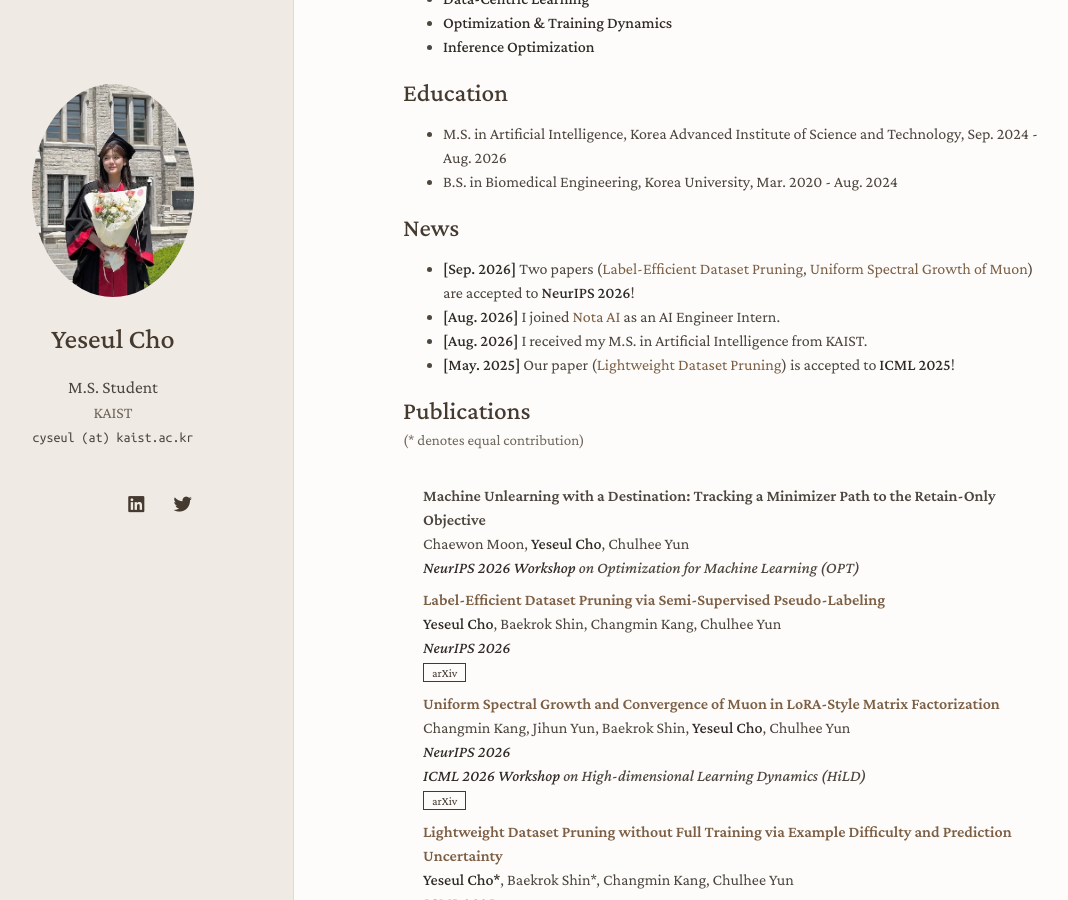
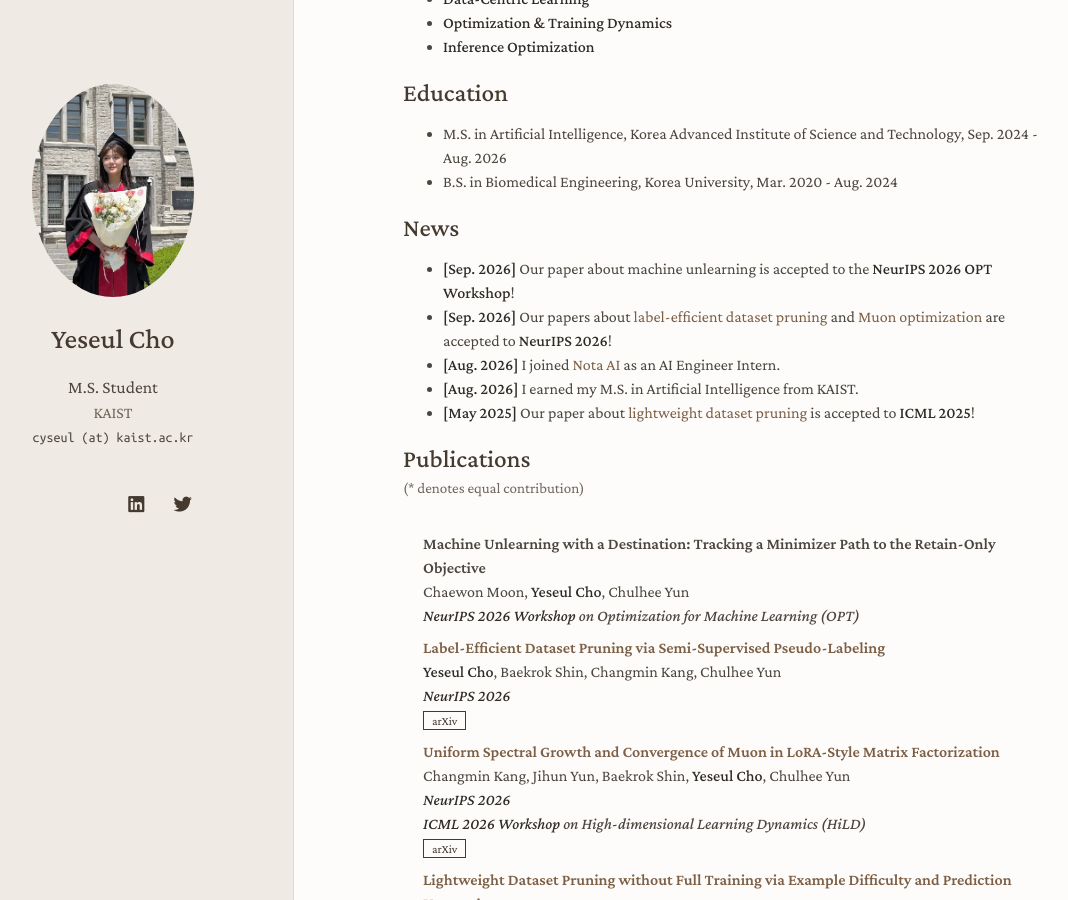
Before and after one commit to cyseul/cyseul.github.io, a Jekyll site: the page built from index.md, in a window 1280 px wide and 900 px high, scrolled down 464 px. Shown: the whole window, without its empty margins (67-1135 px from the left). Built offline with Jekyll 4.4.1, drawn with Linux system fonts in a browser that asks for light colours; nearby versions of some CDN libraries; a style sheet for code colours, icons or effects is not loaded; our own code applies the rules of GitHub Pages for plain Markdown files.

Commit message:
Add OPT acceptance news and standardize news wording

```diff
--- a/index.md
+++ b/index.md
@@ -22,10 +22,11 @@ Going forward, I am particularly interested in understanding the optimization dy
 - B.S. in Biomedical Engineering, Korea University, Mar. 2020 - Aug. 2024
 
 ## News
-- **[Sep. 2026]** Two papers ([Label-Efficient Dataset Pruning](https://arxiv.org/abs/2605.23198), [Uniform Spectral Growth of Muon](https://arxiv.org/abs/2602.06385)) are accepted to **NeurIPS 2026**!
+- **[Sep. 2026]** Our paper about machine unlearning is accepted to the **NeurIPS 2026 OPT Workshop**!
+- **[Sep. 2026]** Our papers about [label-efficient dataset pruning](https://arxiv.org/abs/2605.23198) and [Muon optimization](https://arxiv.org/abs/2602.06385) are accepted to **NeurIPS 2026**!
 - **[Aug. 2026]** I joined [Nota AI](https://www.nota.ai) as an AI Engineer Intern.
-- **[Aug. 2026]** I received my M.S. in Artificial Intelligence from KAIST.
-- **[May. 2025]** Our paper ([Lightweight Dataset Pruning](https://arxiv.org/abs/2502.06905)) is accepted to **ICML 2025**!
+- **[Aug. 2026]** I earned my M.S. in Artificial Intelligence from KAIST.
+- **[May 2025]** Our paper about [lightweight dataset pruning](https://arxiv.org/abs/2502.06905) is accepted to **ICML 2025**!
 
 {% include_relative _includes/publications.md %}
 
```
